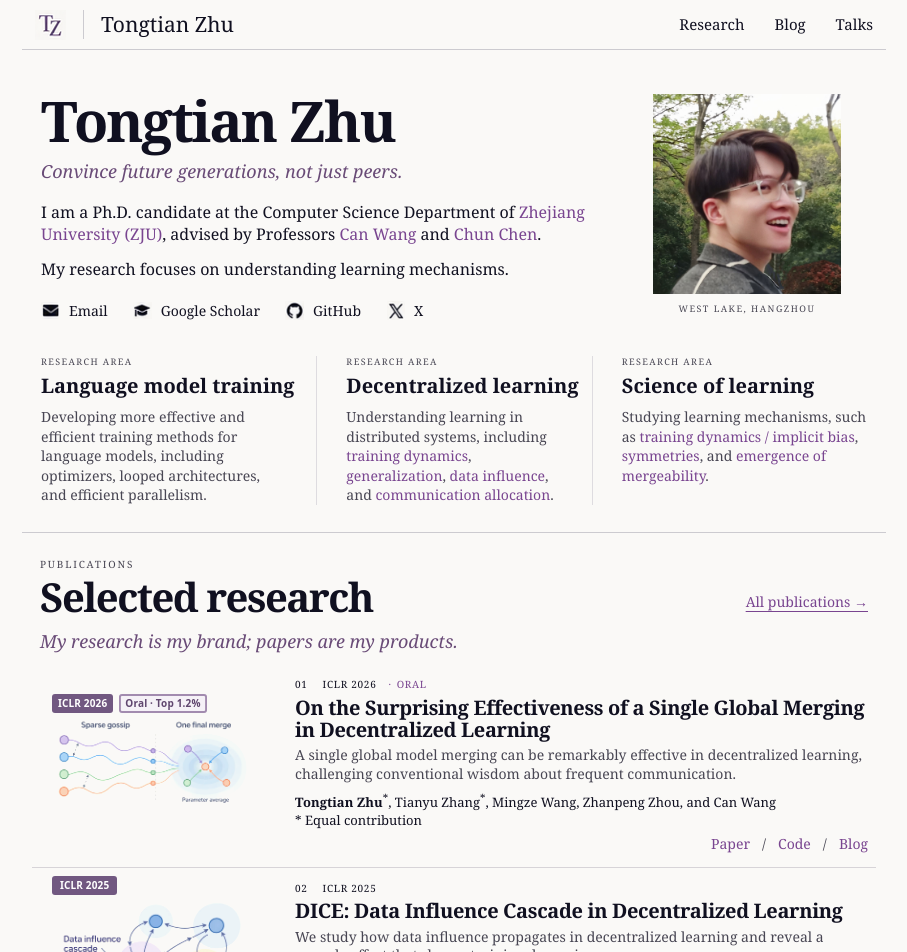
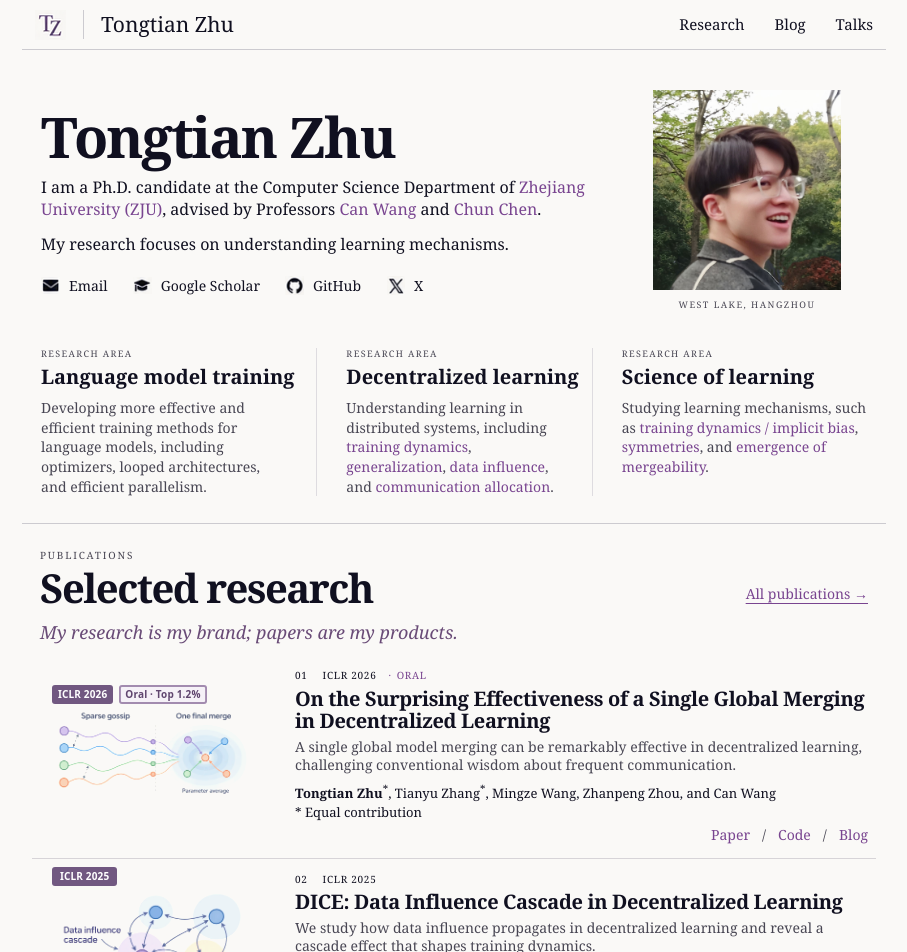
Before and after one commit to Raiden-Zhu/Raiden-Zhu.github.io, a Jekyll site: the page built from _pages/about.md, in a window 1280 px wide. Shown: the top 952 px of the page, without its empty margins (186-1093 px from the left). Built offline with Jekyll 4.4.1, drawn with Linux system fonts in a browser that asks for light colours.

Commit message:
Remove homepage tagline

```diff
--- a/_pages/about.md
+++ b/_pages/about.md
@@ -7,7 +7,6 @@ permalink: /
   <section class="hero" aria-labelledby="name">
     <div class="hero-copy">
       <h1 id="name">Tongtian Zhu</h1>
-      <p class="hero-tagline">Convince future generations, not just peers.</p>
       <p class="hero-bio">I am a Ph.D. candidate at the Computer Science Department of <a href="https://www.zju.edu.cn/english/">Zhejiang University (ZJU)</a>, advised by Professors <a href="https://person.zju.edu.cn/en/wangcan">Can Wang</a> and <a href="https://person.zju.edu.cn/en/0082004">Chun Chen</a>.</p>
       <p class="hero-bio">My research focuses on understanding learning mechanisms.</p>
       <div class="hero-links" aria-label="Contact and profiles">
```
